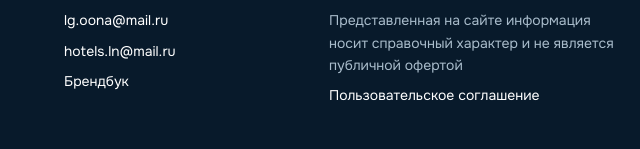
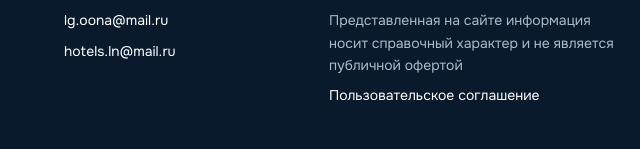
Before and after one commit to Bekzat0312/portfolio1, a plain HTML site: page index.html in a window 1280 px wide. Shown: the part 7000-7149 px from the top of the page, 592-1232 px from the left. Drawn offline with Linux system fonts and the light colour scheme; a web font is replaced by a local one.

Commit message:
Remove brandbook link from footer
Co-Authored-By: Claude Opus 5.5 <noreply@anthropic.com>

```diff
--- a/index.html
+++ b/index.html
@@ -385,7 +385,6 @@
         <div class="site-footer__col">
             <a href="mailto:lg.oona@mail.ru">lg.oona@mail.ru</a>
             <a href="mailto:hotels.ln@mail.ru">hotels.ln@mail.ru</a>
-            <a href="./brandbook.html">Брендбук</a>
         </div>
         <div class="site-footer__legal">
             <p>Представленная на сайте информация носит справочный характер и не является публичной офертой</p>
```
